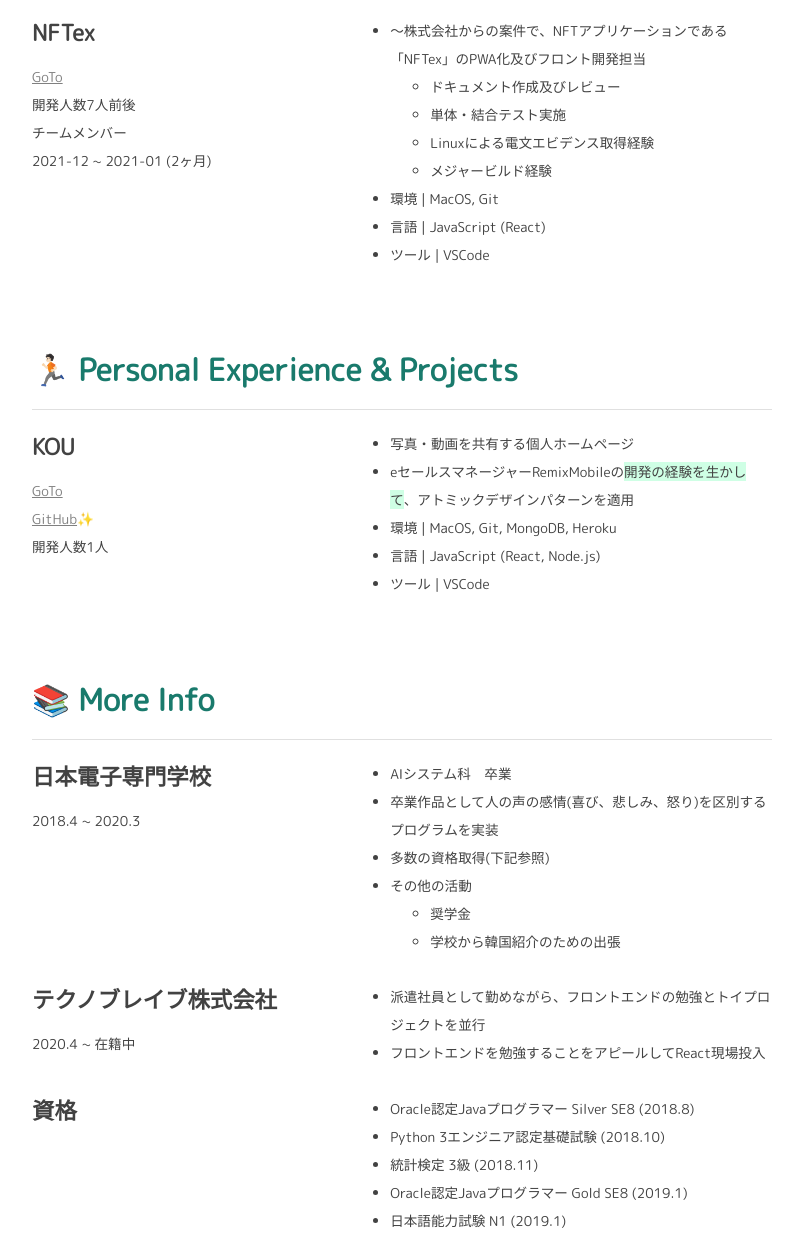
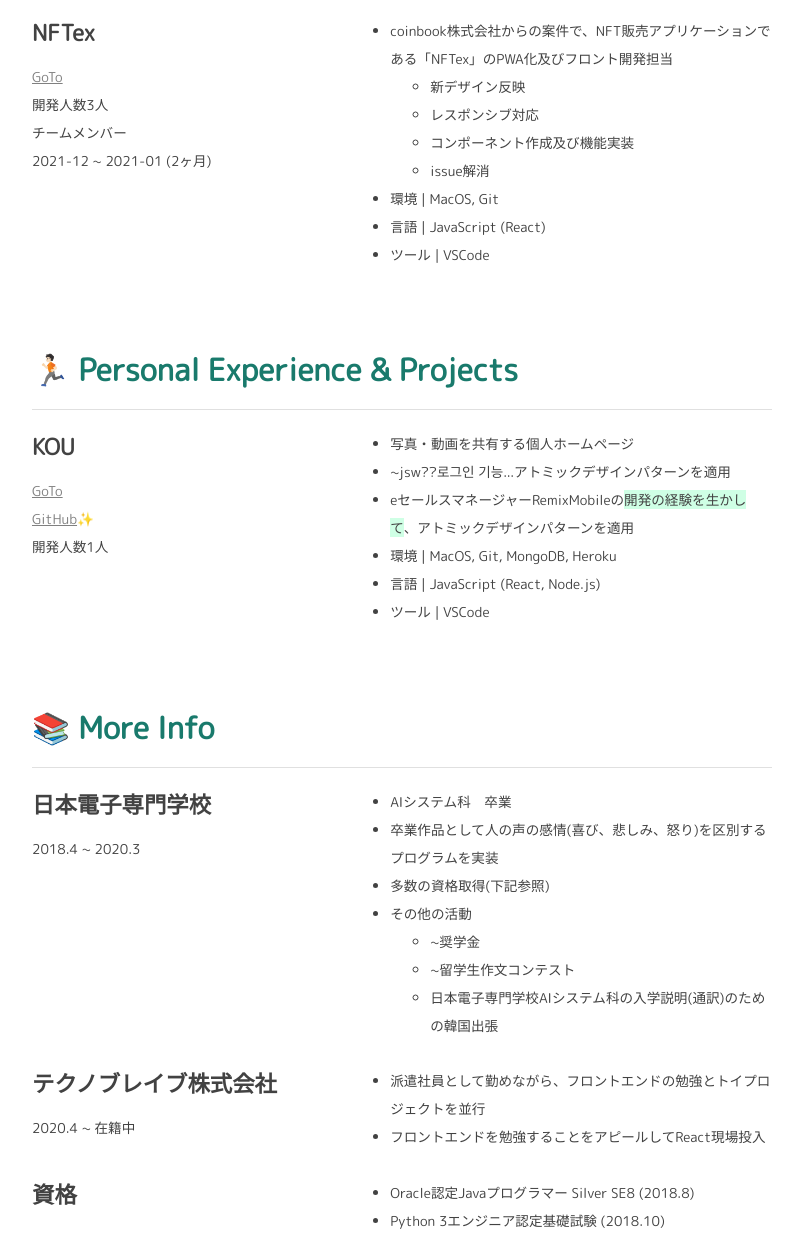
Before and after one commit to chanyu1/DvlpCY, a plain HTML site: page index.html in a window 1280 px wide. Shown: the part 1937-3177 px from the top of the page, without its empty margins (238-1039 px from the left). Drawn offline with Linux system fonts and the light colour scheme.

Commit message:
add more content

```diff
--- a/index.html
+++ b/index.html
@@ -189,19 +189,19 @@
                 GoTo
               </a>
             </div>
-            <div>開発人数7人前後</div>
+            <div>開発人数3人</div>
             <div>チームメンバー</div>
             <div>2021-12 ~ 2021-01 (2ヶ月)</div>
           </div>
           <div class="content__right">
             <ul>
               <li>
-                〜株式会社からの案件で、NFTアプリケーションである「NFTex」のPWA化及びフロント開発担当
+                coinbook株式会社からの案件で、NFT販売アプリケーションである「NFTex」のPWA化及びフロント開発担当
                 <ul>
-                  <li>ドキュメント作成及びレビュー</li>
-                  <li>単体・結合テスト実施</li>
-                  <li>Linuxによる電文エビデンス取得経験</li>
-                  <li>メジャービルド経験</li>
+                  <li>新デザイン反映</li>
+                  <li>レスポンシブ対応</li>
+                  <li>コンポーネント作成及び機能実装</li>
+                  <li>issue解消</li>
                 </ul>
               </li>
               <li>環境 | MacOS, Git</li>
@@ -231,6 +231,7 @@
           <div class="content__right">
             <ul>
               <li>写真・動画を共有する個人ホームページ</li>
+              <li>~jsw??로그인 기능...アトミックデザインパターンを適用</li>
               <li>
                 eセールスマネージャーRemixMobileの<span class="highlight"
                   >開発の経験を生かして</span
@@ -264,8 +265,11 @@
               <li>
                 その他の活動
                 <ul>
-                  <li>奨学金</li>
-                  <li>学校から韓国紹介のための出張</li>
+                  <li>~奨学金</li>
+                  <li>~留学生作文コンテスト</li>
+                  <li>
+                    日本電子専門学校AIシステム科の入学説明(通訳)のための韓国出張
+                  </li>
                 </ul>
               </li>
             </ul>
```
